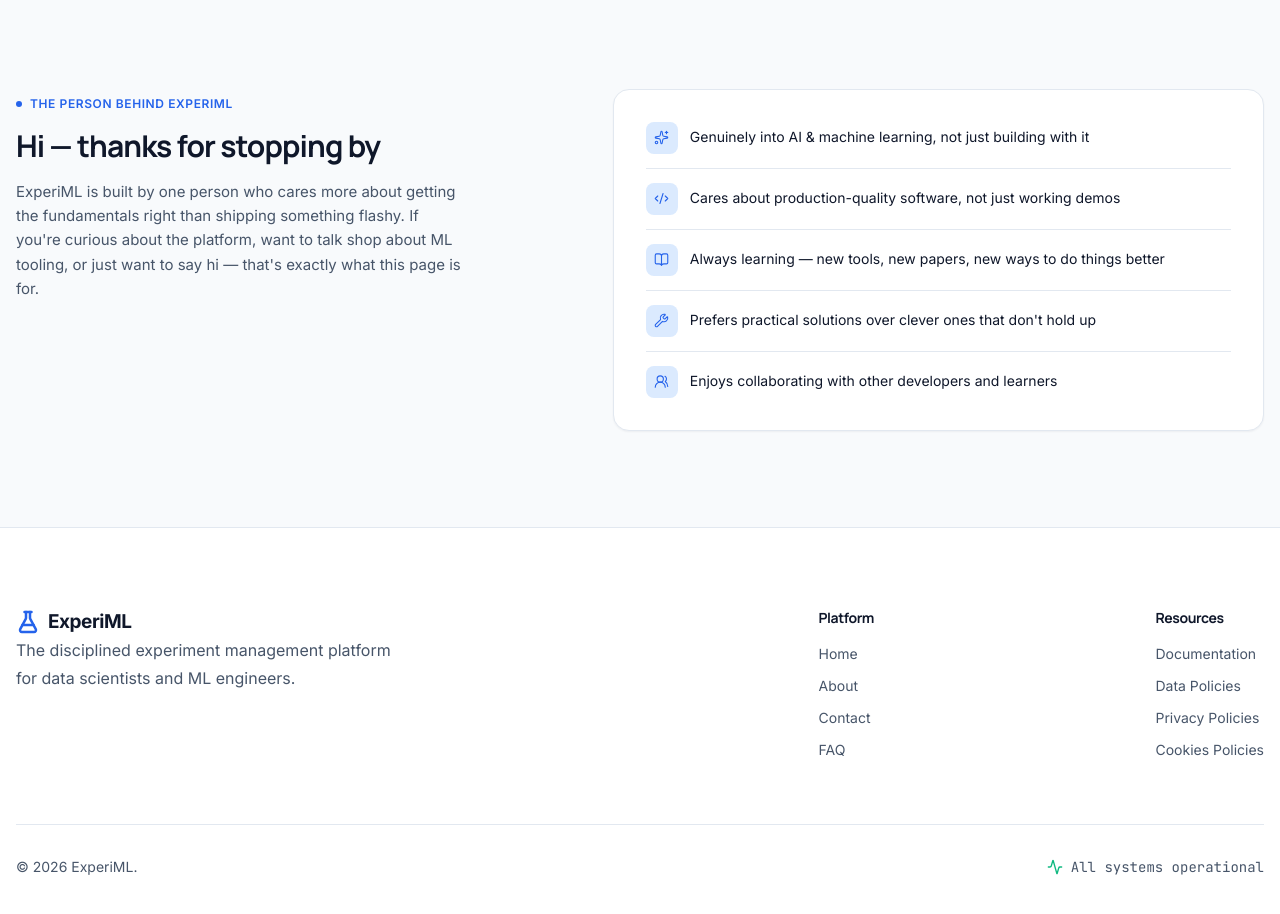
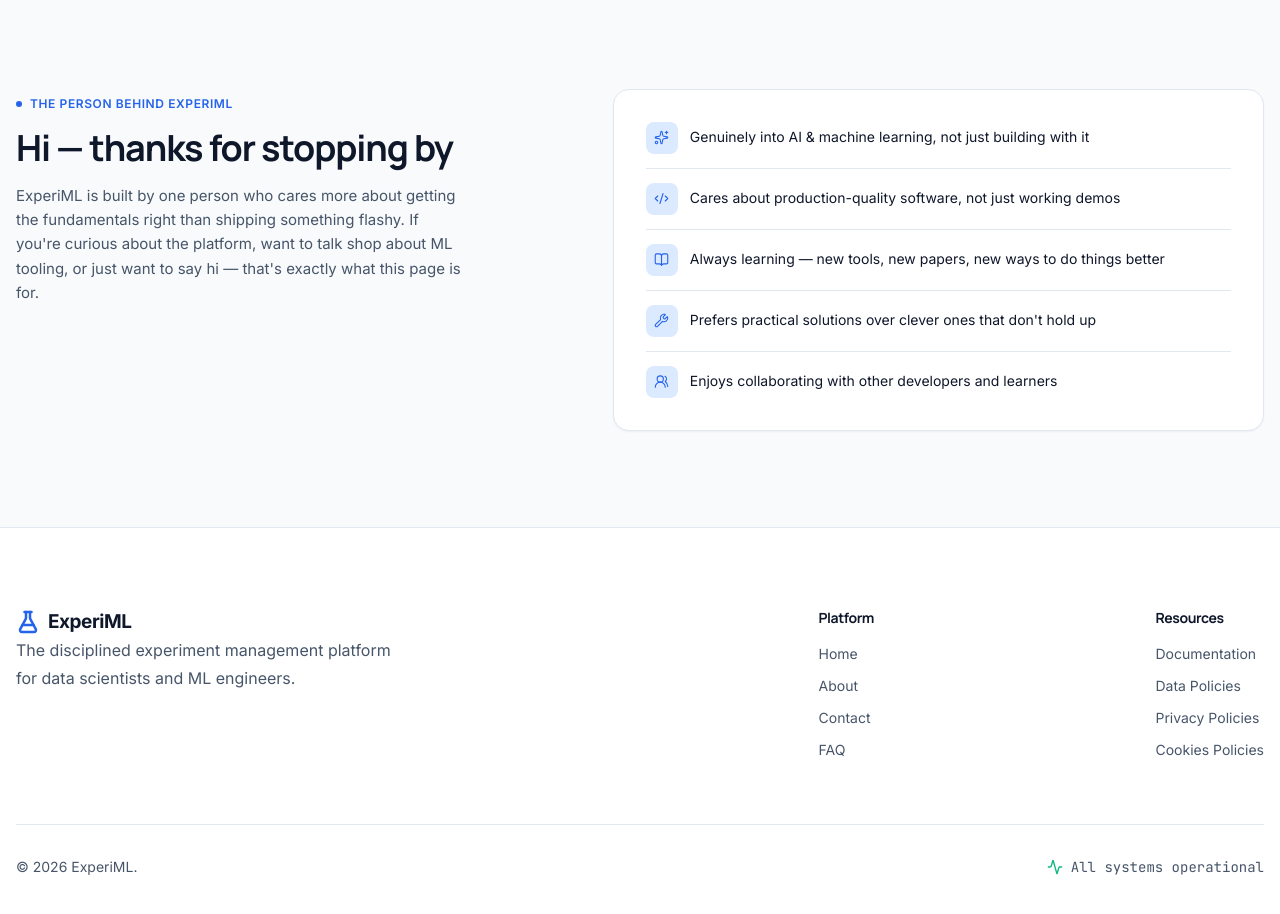
Before and after one commit to Dhairya-Dave-0204/ExperiML, a React (Vite) app in the folder frontend/: page /contact in a window 1280 px wide. Shown: the part 2380-3294 px from the top of the page. Built offline with nearby package versions, Linux system fonts and the light colour scheme.

Commit message:
Increase the heading size

```diff
--- a/frontend/src/components/shared/Contact/DeveloperSection/DeveloperSection.jsx
+++ b/frontend/src/components/shared/Contact/DeveloperSection/DeveloperSection.jsx
@@ -10,7 +10,7 @@ function DeveloperSection() {
             <span className="h-1.5 w-1.5 rounded-full bg-primary" />
             The person behind ExperiML
           </div>
-          <h2 className="mb-4 text-2xl font-extrabold tracking-tight font-heading text-text md:text-3xl">
+          <h2 className="mb-4 text-3xl font-extrabold tracking-tight font-heading text-text md:text-4xl">
             Hi — thanks for stopping by
           </h2>
           <p className="max-w-md text-[15px] leading-relaxed text-text-secondary">
```
